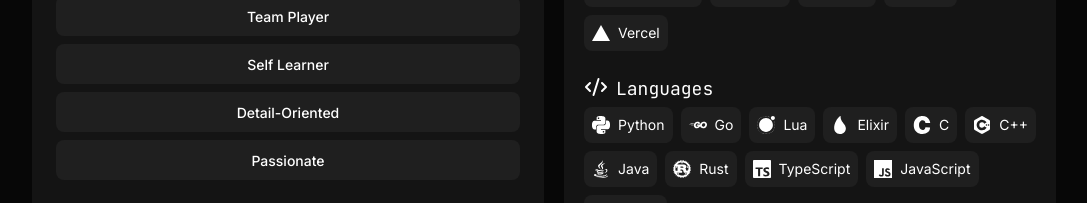
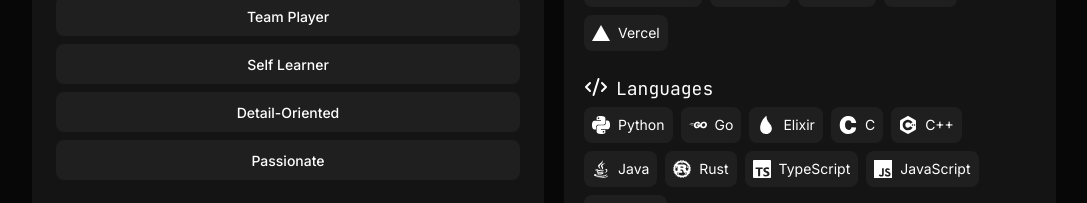
Before and after one commit to artumont/artumont.github.io, a Next.js app: page / in a window 1280 px wide. Shown: the part 1305-1508 px from the top of the page, without its empty margins (96-1183 px from the left). Built offline with nearby package versions, Linux system fonts and the light colour scheme.

Commit message:
Remove Lua from language stack
Removed Lua from the language stack.

```diff
--- a/src/components/sections/About.tsx
+++ b/src/components/sections/About.tsx
@@ -54,7 +54,6 @@ const platformStack = [
 const languageStack = [
     { name: 'Python', logo: '/logos/python.svg' },
     { name: 'Go', logo: '/logos/go.svg' },
-    { name: 'Lua', logo: '/logos/lua.svg' },
     { name: 'Elixir', logo: '/logos/elixir.svg' },
     { name: 'C', logo: '/logos/c.svg' },
     { name: 'C++', logo: '/logos/cpp.svg' },
```
